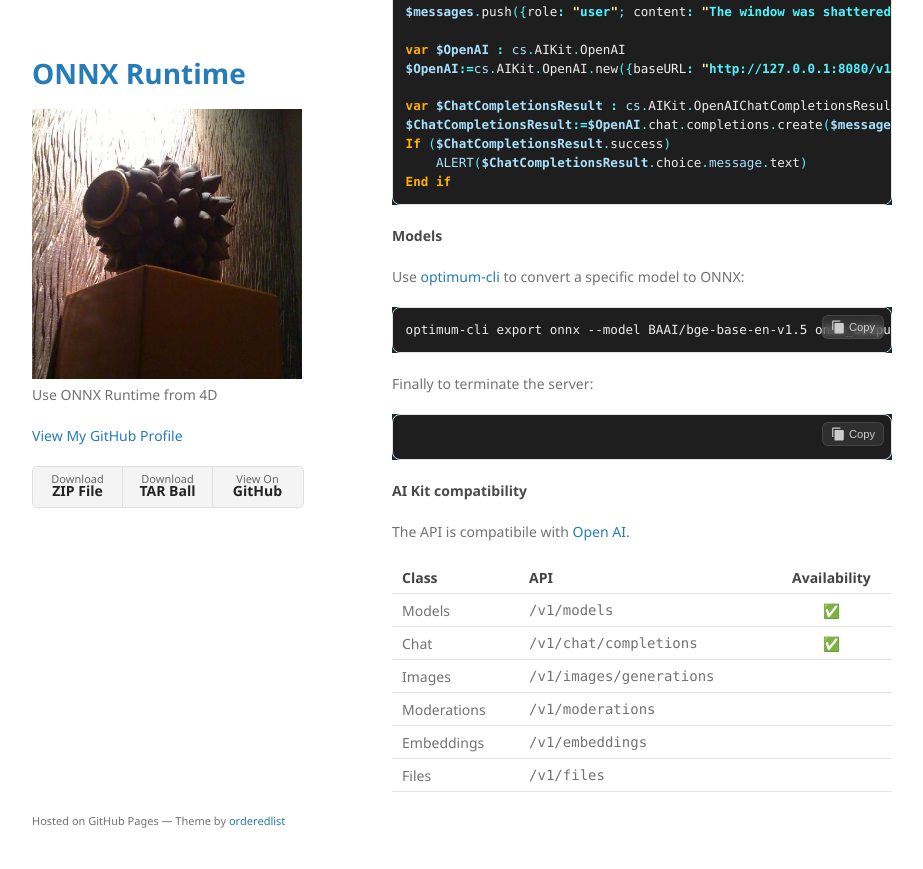
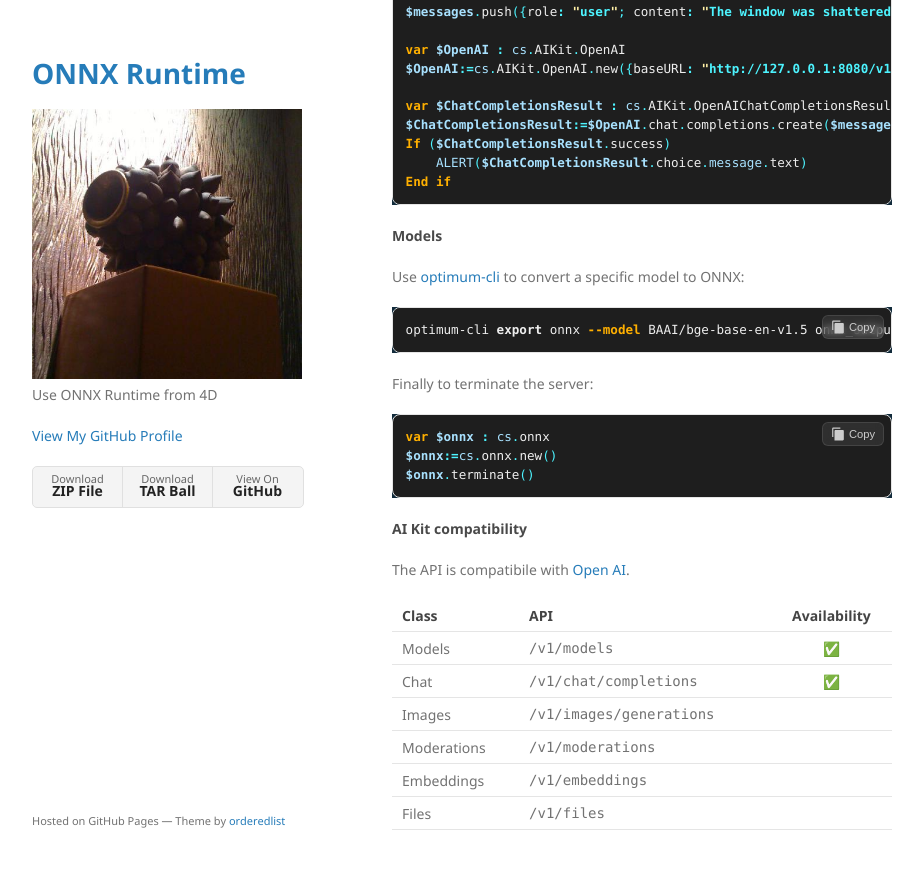
Before and after one commit to miyako/onnx-genai, a Jekyll site: the page built from index.md, in a window 1280 px wide and 900 px high, scrolled down 1270 px. Shown: the top 869 px of the window, without its empty margins (178-1101 px from the left). Built offline with Jekyll 4.4.1, drawn with Linux system fonts in a browser that asks for light colours.

Commit message:
Update index.md

````diff
--- a/index.md
+++ b/index.md
@@ -84,14 +84,16 @@ End if
 
 Use [optimum-cli](https://github.com/huggingface/optimum) to convert a specific model to ONNX:
 
-```
+```sh
 optimum-cli export onnx --model BAAI/bge-base-en-v1.5 onnx_output_dir/
 ```
 
 Finally to terminate the server:
 
 ```4d
-
+var $onnx : cs.onnx
+$onnx:=cs.onnx.new()
+$onnx.terminate()
 ```
 
 #### AI Kit compatibility
````
